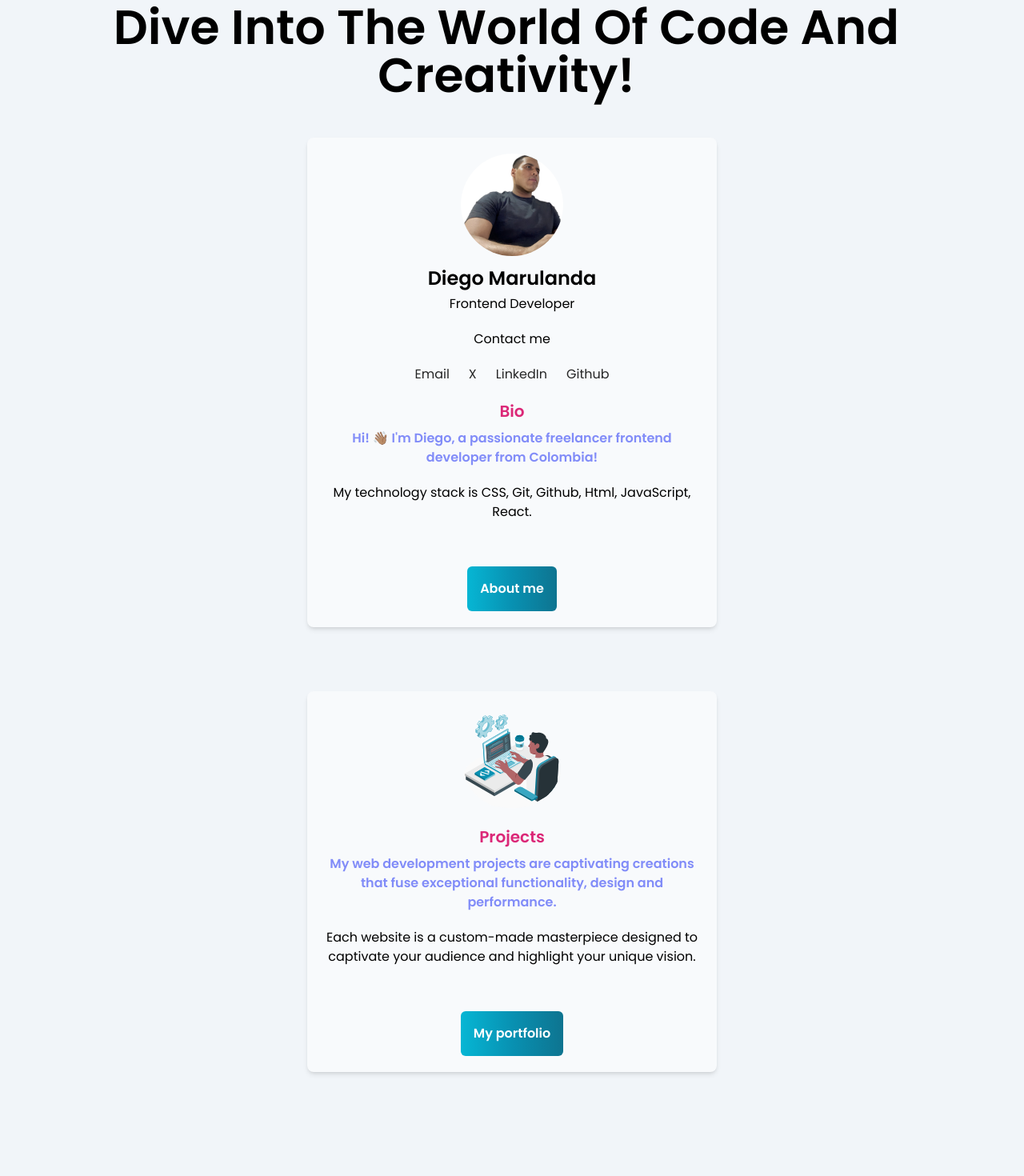
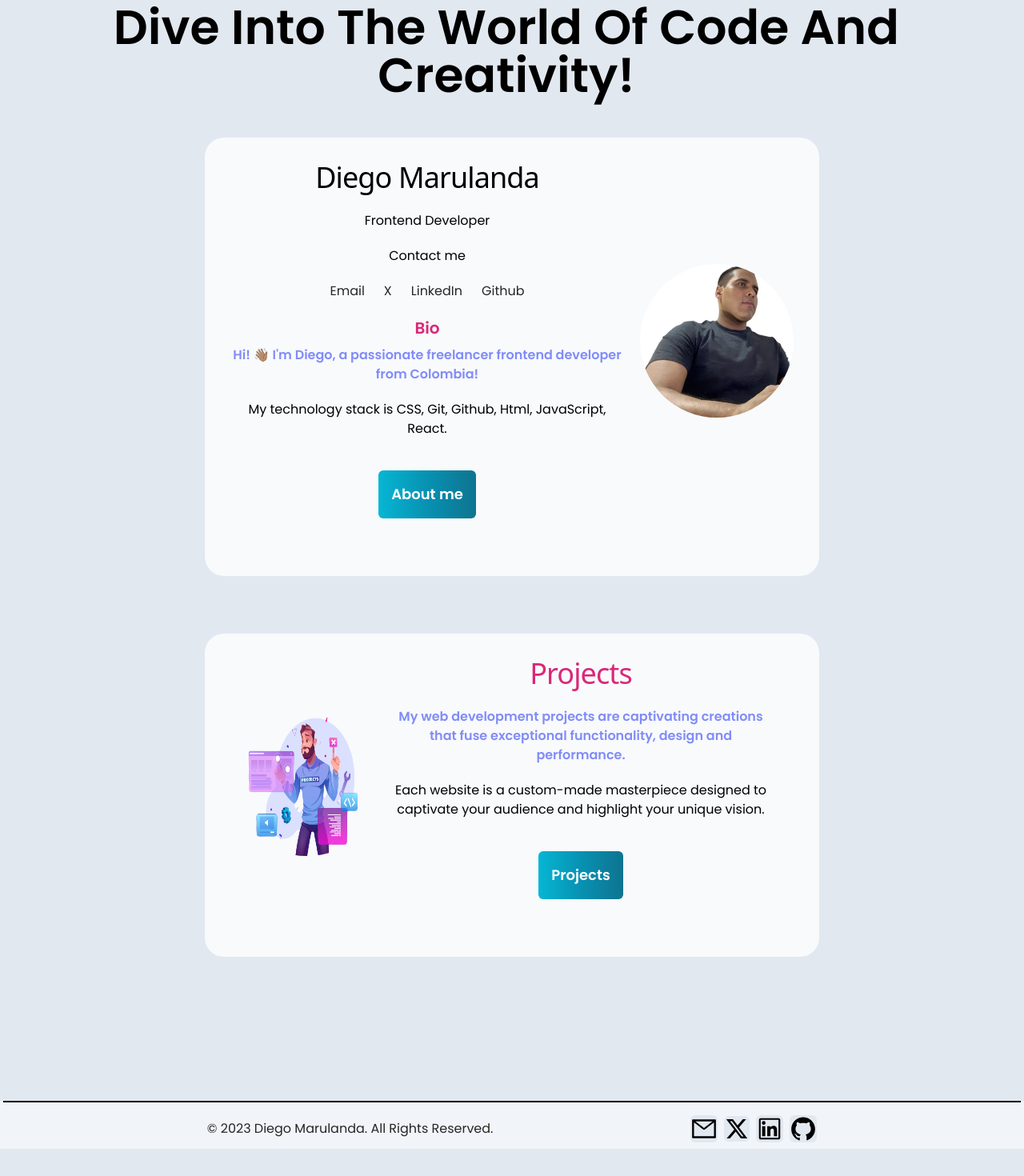
Before and after one commit to DiegoMarulandaB/Portfolio, a Next.js app: page /home in a window 1280 px wide. Shown: the part 120-1590 px from the top of the page at 80% size. After the commit the page ends 1556 px from the top, so only its background shows below. Built offline with nearby package versions, Linux system fonts and the light colour scheme.

Commit message:
style: :lipstick: Add UI update on home_projects_footer_navigation_page

```diff
--- a/src/app/home/page.tsx
+++ b/src/app/home/page.tsx
@@ -2,6 +2,7 @@
 
 import React from 'react'
 import AnimatedText from '../../components/AnimatedText/AnimatedText'
+import { Link } from 'react-scroll/modules'
 
 const HomePage = () => {
   return (
@@ -11,27 +12,24 @@ const HomePage = () => {
           <h1 className=" text-center">
             <AnimatedText text="Dive into the world of code and creativity!" className=" mx-2 mr-2 mt-4" />
           </h1>
-          {/* card */}
-          <div className="flex flex-col items-center justify-center -mx-4">
-            <div className="w-full px-4 lg:w-6/12" />
-            <div
-              className="flex flex-col text-center items-center justify-
-             center"
-            >
-              <div className="max-w-lg mx-2 mr-2 my-10  bg-slate-50 dark:bg-slate-600 rounded-lg shadow-md p-5 ">
-                <img className="w-32 h-32 rounded-full mx-auto" src="/Diego.jpeg" alt="Profile picture" />
-                <h2 className="text-center text-2xl font-semibold mt-3">Diego Marulanda</h2>
+          <div className="px-4 bg-slate-50 dark:bg-slate-600 mb-8 py-8 rounded-3xl mx-auto sm:max-w-xl md:max-w-full lg:max-w-screen-xl md:px-24 lg:px-8 mt-10">
+            <div className="flex flex-col items-center justify-between w-full mb-10 lg:flex-row">
+              <div className="mb-16 lg:mb-0 lg:max-w-lg lg:pr-5">
+                <div className="max-w-xl mb-6">
+                  <h2 className="text-center  font-sans text-3xl sm:mt-0 mt-6 font-medium tracking-tight bg-slate-50 dark:bg-slate-600 sm:text-4xl sm:leading-none max-w-lg mb-6">
+                    Diego Marulanda
+                  </h2>
                   <p
                     className="text-center text-neutral-80 dark:text-neutral-50
                  mt-1"
                   >
                     Frontend Developer
                   </p>
-                <span className="flex justify-center mt-5">Contact me</span>
+                  <span className="text-center  flex justify-center mt-5">Contact me</span>
                   <div className="flex justify-center mt-5">
                     <a
                       href="mailto:diegomarulanda87@gmail.com"
-                    className="text-neutral-800 hover:text-cyan-500 dark:text-neutral-50 dark:hover:text-cyan-400 transition-transform mx-3"
+                      className="text-center  text-neutral-800 hover:text-cyan-500 dark:text-neutral-50 dark:hover:text-cyan-400 transition-transform mx-3"
                     >
                       Email
                     </a>
@@ -39,7 +37,7 @@ const HomePage = () => {
                       href="https://twitter.com/DAMB1987"
                       target="_blank"
                       rel="noopener noreferrer"
-                    className=" text-neutral-800 hover:text-cyan-500 dark:text-neutral-50 dark:hover:text-cyan-400 transition-transform mx-3"
+                      className=" text-center  text-neutral-800 hover:text-cyan-500 dark:text-neutral-50 dark:hover:text-cyan-400 transition-transform mx-3"
                     >
                       X
                     </a>
@@ -48,7 +46,7 @@ const HomePage = () => {
                       href="https://www.linkedin.com/in/diegomarulandabarrientos/"
                       target="_blank"
                       rel="noopener noreferrer"
-                    className=" text-neutral-800 hover:text-cyan-500 dark:text-neutral-50 dark:hover:text-cyan-400 transition-transform mx-3"
+                      className="text-center   text-neutral-800 hover:text-cyan-500 dark:text-neutral-50 dark:hover:text-cyan-400 transition-transform mx-3"
                     >
                       LinkedIn
                     </a>
@@ -56,41 +54,29 @@ const HomePage = () => {
                       href="https://github.com/DiegoMarulandaB?tab=repositories"
                       target="_blank"
                       rel="noopener noreferrer"
-                    className=" text-neutral-800 hover:text-cyan-500 dark:text-neutral-50 dark:hover:text-cyan-400 transition-transform mx-3"
+                      className="text-center   text-neutral-800 hover:text-cyan-500 dark:text-neutral-50 dark:hover:text-cyan-400 transition-transform mx-3"
                     >
                       Github
                     </a>
                   </div>
+                  {/* bio */}
                   <div className="mt-5">
-                  <h3 className="text-xl font-semibold text-pink-600">Bio</h3>
+                    <h3 className="text-center  text-xl font-semibold text-pink-600">Bio</h3>
                     <p
                       className=" text-neutral-800 dark:text-neutral-50
                    transition-transform  mt-2"
                     >
-                    <strong className="text-indigo-400 text-1xl ">
+                      <strong className=" text-center  text-indigo-400 text-1xl ">
                         Hi! 👋🏽 I'm Diego, a passionate freelancer frontend developer from Colombia!
                       </strong>
                     </p>
-                  <p className="flex justify-center mt-5">
+                    <p className="text-center  flex justify-center mt-5">
                       My technology stack is CSS, Git, Github, Html, JavaScript, React.
                     </p>
                   </div>
-
-
-                <div className="mt-18 lg:mt-0">
-                  <div
-                    className="flex flex-col text-center items-center
-                   justify-center"
-                  ></div>
-
-                  <div
-                    className="grid grid-cols-1 md:grid-cols-1 gap-4 mx-2 mr-
-                   2 mt-10"
-                  >
-                    <div
-                      className="flex flex-col text-center items-center
-                     justify-center "
-                    >
+                </div>
+                <div className="space-x-4">
+                  <button className="text-neutral-800  text-lg font-medium inline-flex items-center">
                     <a
                       href="/about"
                       rel="noopener noreferrer"
@@ -100,71 +86,46 @@ const HomePage = () => {
                     >
                       About me
                     </a>
+                  </button>
                 </div>
               </div>
+              <img className="w-48 h-48 rounded-full mx-auto" src="/Diego.jpeg" alt="Profile picture" />
             </div>
+          </div>
+          <div className="px-4  bg-slate-50 dark:bg-slate-600 mb-8 py-8 rounded-3xl mx-auto sm:max-w-xl md:max-w-full lg:max-w-screen-xl md:px-24 lg:px-8 mt-10">
+            <div className="flex flex-col items-center justify-between w-full mb-10 lg:flex-row">
+              <img className="w-48 h-48 rounded-full mx-auto" src="/projects.png" alt="Profile picture" />
 
-                {/* fin botones */}
-              </div>
-
-              {/* projects */}
-
-              <div className="max-w-lg mx-2 mr-2 my-10  bg-slate-50 dark:bg-slate-600 rounded-lg shadow-md p-5  ">
-                <img className="w-32 h-32 rounded-full mx-auto" src="/ProjectsWebs.svg" alt="Profile picture" />
-                <div className="mt-5">
-                  <h3 className="text-xl font-semibold text-pink-600">Projects</h3>
-                  <p className=" text-neutral-800 dark:text-neutral-50 transition-transform  mt-2">
-                    <strong className="text-indigo-400 text-1xl mt-5">
+              <div className="mb-16 lg:mb-0 lg:max-w-lg lg:pr-5">
+                <div className="max-w-xl mb-6">
+                  <h2 className=" text-center  font-sans text-3xl sm:mt-0 mt-6 font-medium tracking-tight text-pink-600 sm:text-4xl sm:leading-none max-w-lg mb-6">
+                    Projects
+                  </h2>
+                  <strong className=" text-center  text-indigo-400 text-1xl mt-5">
                     My web development projects are captivating creations that fuse exceptional functionality, design
                     and performance.
                   </strong>
-                  </p>
-                  <p className="flex justify-center mt-5">
+                  <p className=" text-center  flex justify-center mt-5">
                     {' '}
                     Each website is a custom-made masterpiece designed to captivate your audience and highlight your
                     unique vision.
                   </p>
                 </div>
-
-
-                <div className="mt-18 lg:mt-0">
-                  <div
-                    className="flex flex-col text-center items-center
-                   justify-center"
-                  ></div>
-
-                  <div
-                    className="grid grid-cols-1 md:grid-cols-1 gap-4 mx-2 mr-
-                   2 mt-10"
-                  >
-                    <div
-                      className="flex flex-col text-center items-center
-                     justify-center "
-                    >
+                <div className="space-x-4">
+                  <button className="text-neutral-800  text-lg font-medium inline-flex items-center">
                     <a
                       href="/projects"
                       rel="noopener noreferrer"
                       className=" text-white bg-gradient-to-r from-cyan-500
+
 via-cyan-600 to-cyan-700 rounded-md px-4 py-4 mx-2 mr-2
-                          mt-4 w-26 text-center text-1xl  font-bold"
+
+mt-4 w-26 text-center text-1xl font-bold"
                     >
-                        My portfolio
+                      Projects
                     </a>
+                  </button>
                 </div>
-                  </div>
-                </div>
-              </div>
-
-              <div className="mt-18 lg:mt-0">
-                <div
-                  className="flex flex-col text-center items-center justify-
-                 center"
-                ></div>
-
-                <div
-                  className="grid grid-cols-1 md:grid-cols-3 gap-4 mx-2 mr-2
-                 mt-10"
-                ></div>
               </div>
             </div>
           </div>
--- a/src/app/layout.tsx
+++ b/src/app/layout.tsx
@@ -33,7 +33,7 @@ export default function RootLayout({ children }: { children: React.ReactNode })
           You can also see academic projects, personal projects. with their respective repository on Github"
         ></meta>
       </head>
-      <body className={`${popps.className} bg-slate-100 dark:bg-slate-700`}>
+      <body className={`${popps.className} bg-slate-200 dark:bg-slate-700`}>
         <ThemeProvider enableSystem={true} attribute="class">
           <Navigation />
           {children}
--- a/src/app/projects/page.tsx
+++ b/src/app/projects/page.tsx
@@ -25,7 +25,7 @@ const ProjectCards: React.FC<ProjectCardsProps> = ({ showCard, category, ImageHr
       </div>
       <div className="flex flex-col text-center items-center justify-center ">
         <div
-          className="relative z-10 px-4 py-4 -mt-2 text-center items-center justify-center text-pink-600  bg-slate-50 dark:bg-slate-600   rounded-md  mx-2 mr-2 w-26
+          className="relative z-10 px-4 py-4 -mt-2 text-center items-center justify-center text-pink-600  bg-slate-50 dark:bg-slate-600   rounded-3xl  mx-2 mr-2 w-26
         "
         >
           <span className="block mb-2 text-1xl sm:text-1xl md:text-1xl lg:text-1xl xl:text-2xl font-bold text-primary">
@@ -35,7 +35,7 @@ const ProjectCards: React.FC<ProjectCardsProps> = ({ showCard, category, ImageHr
           <a
             href={buttonHref}
             rel="noopener noreferrer dns-prefetch"
-            className=" inline-block py-3 text-1xl font-bold transition  rounded-md px-7 text-body-color hover:border-primary hover:bg-primary hover:text-white  text-white bg-gradient-to-r from-cyan-500
+            className=" inline-block py-3 text-1xl font-bold transition  rounded-md px-7 hover:text-white  text-white bg-gradient-to-r from-cyan-500
                          via-cyan-600 to-cyan-700
               "
           >
--- a/src/components/Footer/Footer.tsx
+++ b/src/components/Footer/Footer.tsx
@@ -5,10 +5,10 @@ import { RiTwitterXFill } from 'react-icons/ri'
 const Footer = () => {
   return (
     <section id="footer">
-      <div className=" mx-auto max-w-full md:max-w-full px-1 sm:px-1  mt-12">
+      <div className=" mx-auto max-w-full md:max-w-full px-1 sm:px-1  mt-12  bg-slate-100 dark:bg-slate-600 ">
         <hr className="border border-black dark:border-white" />
         <div className="mx-auto p-2 flex flex-col items-center justify-center text-center md:flex-row md:justify-evenly">
-          <div className="flex flex-row items-center justify-center space-x-2   mt-2   text-neutral-800 dark:text-neutral-100 mx-18 mr-18">
+          <div className="flex flex-row items-center justify-center space-x-2   mt-2   text-neutral-800 dark:text-neutral-100 mx-18 mr-18 ">
             &copy; 2023 Diego Marulanda. All Rights Reserved.
           </div>
           <div className="flex flex-row items-center justify- space-x-2 mt-2 mx-18 mr-18">
@@ -18,7 +18,7 @@ const Footer = () => {
               rel="noopener noreferrer"
               aria-label="Read more about my Twitter profile"
             >
-              <AiOutlineMail className="icon   bg-slate-50 dark:bg-slate-600   rounded-md" size={34} />
+              <AiOutlineMail className="icon   bg-slate-200 dark:bg-slate-700   rounded-md" size={34} />
             </a>
             <a
               href="https://twitter.com/DAMB1987"
@@ -26,7 +26,7 @@ const Footer = () => {
               rel="noopener noreferrer"
               aria-label="Read more about my Twitter profile"
             >
-              <RiTwitterXFill className="icon  bg-slate-50 dark:bg-slate-600  rounded-md" size={32} />
+              <RiTwitterXFill className="icon  bg-slate-200 dark:bg-slate-700  rounded-md" size={32} />
             </a>
             <a
               href="https://www.linkedin.com/in/diegomarulandabarrientos/"
@@ -34,7 +34,7 @@ const Footer = () => {
               rel="noopener noreferrer"
               aria-label="Read more about my profile on Linkedin"
             >
-              <AiOutlineLinkedin className="icon bg-slate-50 dark:bg-slate-600 rounded-md" size={34} />
+              <AiOutlineLinkedin className="icon bg-slate-200 dark:bg-slate-700 rounded-md" size={34} />
             </a>
             <a
               href="https://github.com/DiegoMarulandaB"
@@ -42,7 +42,7 @@ const Footer = () => {
               rel="noopener noreferrer"
               aria-label="Read more about my Github profile"
             >
-              <AiOutlineGithub className="icon  bg-slate-50 dark:bg-slate-600  rounded-md" size={34} />
+              <AiOutlineGithub className="icon  bg-slate-200 dark:bg-slate-700  rounded-md" size={34} />
             </a>
           </div>
         </div>
--- a/src/components/Navigation/Navigation.tsx
+++ b/src/components/Navigation/Navigation.tsx
@@ -12,7 +12,8 @@ interface NaviLink {
 const LINKS_NAV: NaviLink[] = [
   { label: 'Home', route: '/' },
   { label: 'About me', route: '/about' },
-  { label: 'My portfolio', route: '/projects' },
+  { label: 'Projects', route: '/projects' },
+  { label: 'Contact me', route: '/' },
 ]
 
 export default function Navigation() {
@@ -22,7 +23,7 @@ export default function Navigation() {
 
   // w-full mx-auto px-4 sm:px-20 fixed top-0 z-50 shadow
   return (
-    <header className="w-full mx-auto px-4 sm:px-30 fixed top-0 z-50 shadow bg-slate-100 dark:bg-slate-700  ">
+    <header className="w-full mx-auto px-4 sm:px-30 fixed top-0 z-50 shadow bg-slate-100 dark:bg-slate-600  ">
       <div className="justify-evenly  md:items-center md:flex  ">
         <div>
           <div className="flex items-center justify-between py-3 md:py-5 md:block ">
```
Also changed, not shown: public/projects.png (added). Lines whose indentation alone changed are shown as unchanged.
